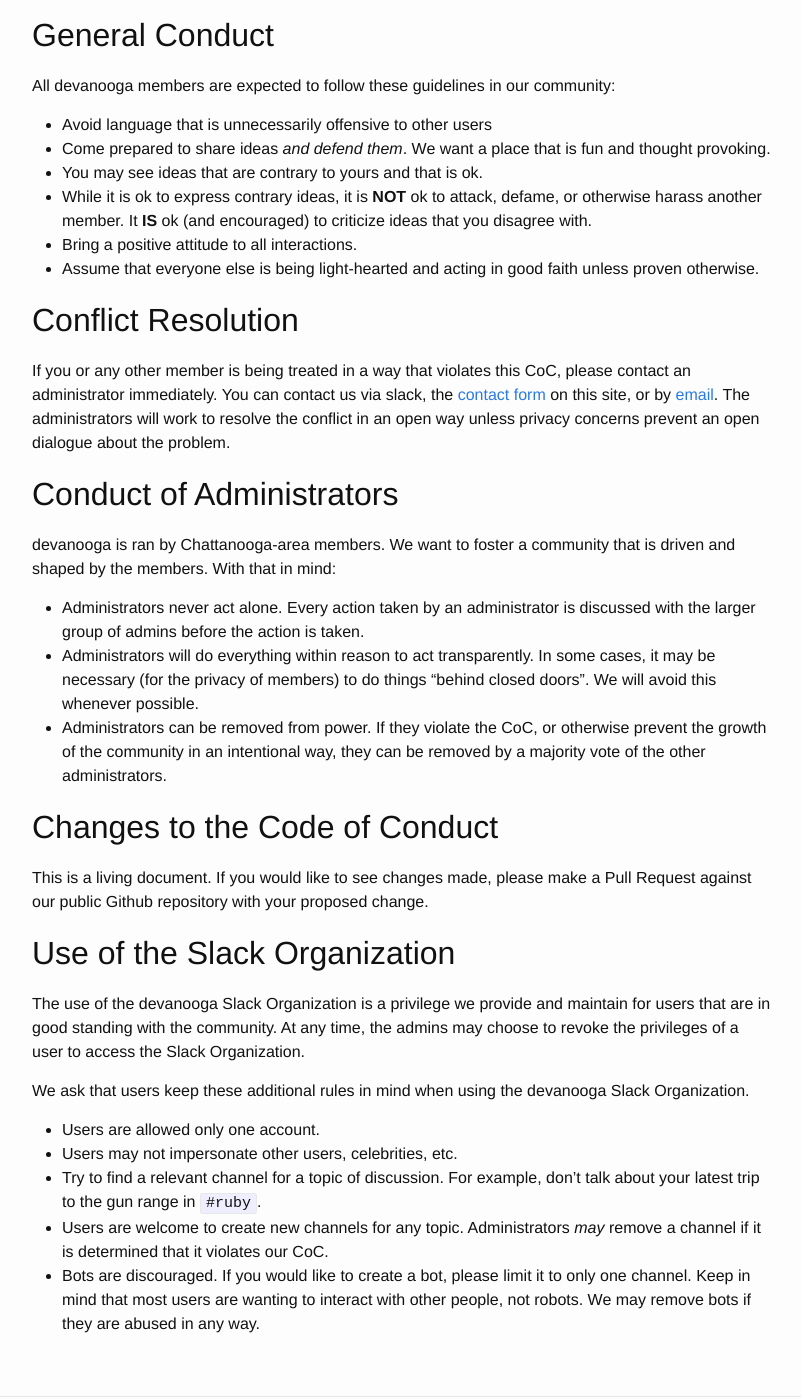
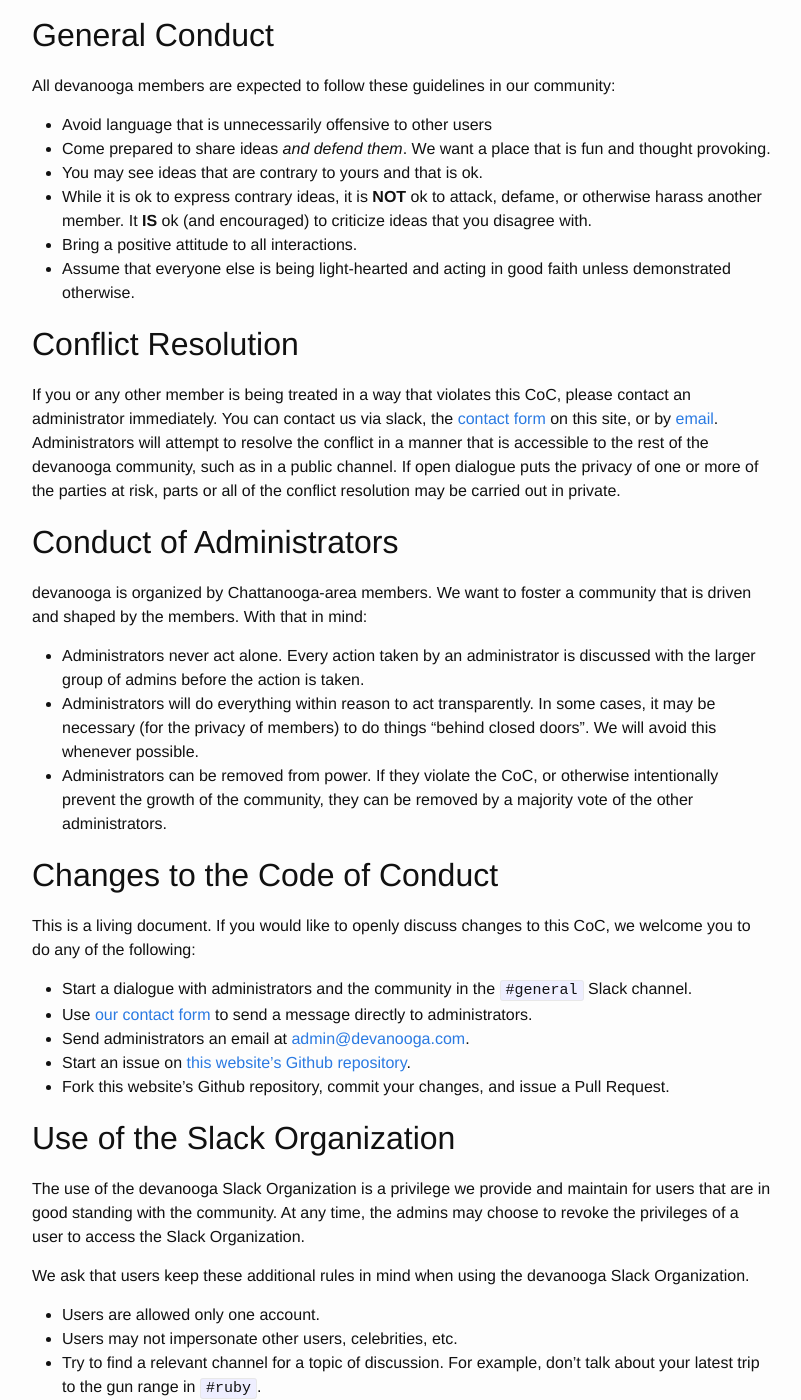
Before and after one commit to devanooga/devanooga.com, a Jekyll site: the page built from _pages/coc.md, in a window 1280 px wide and 1400 px high, scrolled down 279 px. Shown: the whole window, without its empty margins (238-1039 px from the left). Built offline with Jekyll 4.4.1, drawn with Linux system fonts in a browser that asks for light colours; some of the changed text lies outside the part shown.

Commit message:
CoC changes based on @agarzola's recommendations

```diff
--- a/_pages/coc.md
+++ b/_pages/coc.md
@@ -16,21 +16,26 @@
 - You may see ideas that are contrary to yours and that is ok.
 - While it is ok to express contrary ideas, it is **NOT** ok to attack, defame, or otherwise harass another member. It **IS** ok (and encouraged) to criticize ideas that you disagree with.
 - Bring a positive attitude to all interactions.
-- Assume that everyone else is being light-hearted and acting in good faith unless proven otherwise.
+- Assume that everyone else is being light-hearted and acting in good faith unless demonstrated otherwise.
 
 ## Conflict Resolution
 If you or any other member is being treated in a way that violates this CoC, please contact an administrator immediately. You can contact us via slack, the [contact form](/contact/) on this site, or by [email](mailto:admin@devanooga.com).
-The administrators will work to resolve the conflict in an open way unless privacy concerns prevent an open dialogue about the problem.
+Administrators will attempt to resolve the conflict in a manner that is accessible to the rest of the devanooga community, such as in a public channel. If open dialogue puts the privacy of one or more of the parties at risk, parts or all of the conflict resolution may be carried out in private.
 
 ## Conduct of Administrators
-devanooga is ran by Chattanooga-area members. We want to foster a community that is driven and shaped by the members. With that in mind:
+devanooga is organized by Chattanooga-area members. We want to foster a community that is driven and shaped by the members. With that in mind:
 
 - Administrators never act alone. Every action taken by an administrator is discussed with the larger group of admins before the action is taken.
 - Administrators will do everything within reason to act transparently. In some cases, it may be necessary (for the privacy of members) to do things "behind closed doors". We will avoid this whenever possible.
-- Administrators can be removed from power. If they violate the CoC, or otherwise prevent the growth of the community in an intentional way, they can be removed by a majority vote of the other administrators.
+- Administrators can be removed from power. If they violate the CoC, or otherwise intentionally prevent the growth of the community, they can be removed by a majority vote of the other administrators.
 
 ## Changes to the Code of Conduct
-This is a living document. If you would like to see changes made, please make a Pull Request against our public Github repository with your proposed change.
+This is a living document. If you would like to openly discuss changes to this CoC, we welcome you to do any of the following:
+- Start a dialogue with administrators and the community in the `#general` Slack channel.
+- Use [our contact form](/contact) to send a message directly to administrators.
+- Send administrators an email at <admin@devanooga.com>.
+- Start an issue on [this website’s Github repository](https://github.com/devanooga/devanooga.github.io).
+- Fork this website’s Github repository, commit your changes, and issue a Pull Request.
 
 ## Use of the Slack Organization
 The use of the devanooga Slack Organization is a privilege we provide and maintain for users that are in good standing with the community. At any time, the admins may choose to revoke the privileges of a user to access the Slack Organization.
@@ -40,5 +45,6 @@
 - Users are allowed only one account.
 - Users may not impersonate other users, celebrities, etc.
 - Try to find a relevant channel for a topic of discussion. For example, don't talk about your latest trip to the gun range in `#ruby`.
+- Political, religious, and otherwise sensitive or controversial discussions are allowed, but we ask that users keep such topics out of the #general and #random channels.
 - Users are welcome to create new channels for any topic. Administrators _may_ remove a channel if it is determined that it violates our CoC.
 - Bots are discouraged. If you would like to create a bot, please limit it to only one channel. Keep in mind that most users are wanting to interact with other people, not robots. We may remove bots if they are abused in any way.
```
